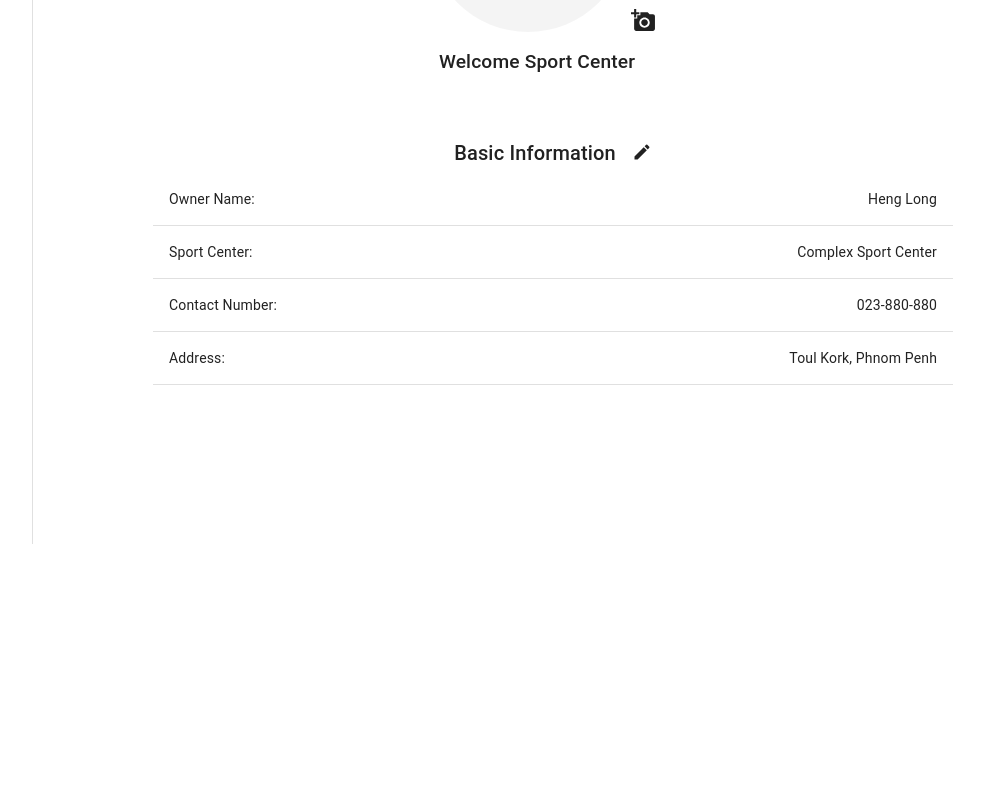
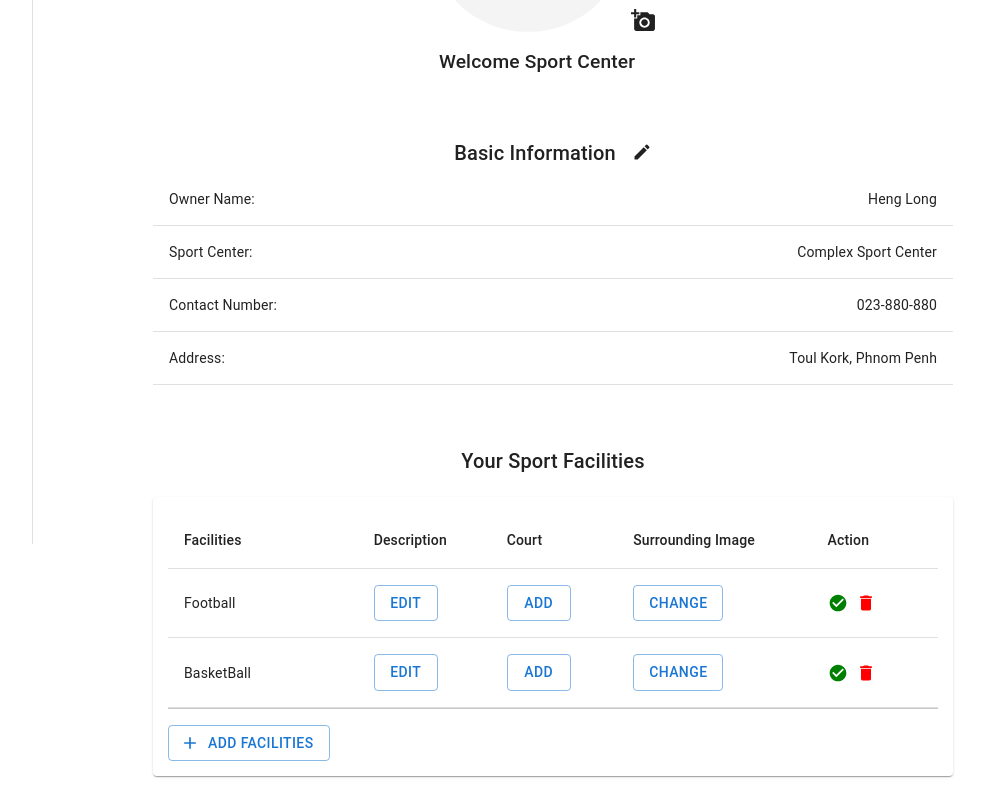
Before and after one commit to A3rii/Project-Practicum-, a React (Vite) app: page /dashboard in a window 1280 px wide. Shown: the part 256-1056 px from the top of the page, without its empty margins (207-1192 px from the left). Before the commit the page ends 800 px from the top, so only its background shows below. Built offline with nearby package versions, Linux system fonts and the light colour scheme; a web font is replaced by a local one.

Commit message:
update to admin

```diff
--- a/src/App.css
+++ b/src/App.css
@@ -801,7 +801,7 @@
 
 .booking-sportFieldCard {
    display: flex;
-   justify-content: center;
+   justify-content: baseline;
    align-items: center;
    column-gap: 7rem;
    row-gap: 4rem;
@@ -1034,7 +1034,7 @@
    background-blend-mode: darken;
    aspect-ratio: 16;
    max-width: 100%;
-   min-height: 38rem;
+   min-height: 55rem;
    height: auto;
    background-repeat: no-repeat;
    backdrop-filter: blur(5px);
@@ -1046,7 +1046,7 @@
    align-items: center;
    flex-direction: column;
    row-gap: 1.5rem;
-   margin-top: 4rem;
+   margin-top: 1.5rem;
 }
 
 .sportField-banner h2 {
@@ -1067,104 +1067,46 @@
    text-align: justify;
 }
 
+
+
 .date-time {
-   max-width: 100%;
-   width: 70rem;
-   height: 7rem;
-   display: flex;
-   justify-content: center;
-   align-items: center;
+   max-width: 35rem;
+   min-height: 33rem;
+   display: flex;
+   justify-content: center;
+   align-items: center;
+   flex-direction: column;
+   margin-top: 1.5rem;
+   border-radius: 5px;
    background-color: var(--white);
-   margin: 5rem auto;
-   border-radius: 5px;
-   color: var(--dark);
-   column-gap: 2rem;
-
-}
-
-
-
-.sport-court {
-   display: flex;
-   justify-content: space-between;
-   align-items: center;
-   max-width: 100%;
+
+}
+
+.sport-time {
+   width: 75%;
+   display: flex;
+   justify-content: center;
+   align-items: center;
+   gap: 1rem;
+   margin-bottom: 1rem;
+}
+
+.sport-search {
+   display: flex;
+   justify-content: center;
+   align-items: center;
    width: 25%;
-   height: 3.5rem;
-   margin-top: .5rem;
-   border-radius: 4px;
-   border: 1px solid #aeaeae;
-   padding: 1rem;
-
-}
-
-.sport-courtInformation {
-   display: flex;
-   justify-content: center;
-   align-items: center;
-   column-gap: 1rem;
-}
-
-.date-time-btn {
-   display: flex;
-   justify-content: center;
-   align-items: center;
-   margin-top: .5rem;
-}
-
-.sport-search {
-   display: flex;
-   justify-content: center;
-   align-items: center;
-   width: 25%;
    max-width: 100%;
    height: 75%;
 }
 
 
-.sport-btn {
-   display: flex;
-   justify-content: center;
-   align-items: center;
-   border: none;
-   outline: none;
-   background-color: var(--solid-red);
-   border-radius: 5px;
-   width: 90%;
-   height: 100%;
-   color: var(--white);
-   column-gap: .5rem;
-}
-
-.court-options {
-   position: absolute;
-   top: 31rem;
-   left: 65.1rem;
-   max-height: 150px;
-   overflow-y: auto;
-   background-color: #fff;
-   border: 1px solid #ccc;
-   border-radius: 5px;
-   box-shadow: 0 0 5px rgba(0, 0, 0, 0.1);
-   z-index: 1;
-}
-
-.court-options>div {
-   width: 21rem;
-   padding: 2rem;
-   cursor: pointer;
-}
-
-.court-options>div:hover {
-   background-color: #f5f5f5;
-}
-
-.sport-btn i {
-   font-size: 1.2rem;
-}
-
-
-
+.sport-reserve {
+   display: flex;
+   justify-content: center;
+   align-items: center;
+   flex-wrap: wrap;
+}
 
 .sport-schedule {
    background: rgba(0, 0, 0, 0.5) url('./assets/BookingImags/pic15.jpg') center/cover;
@@ -1631,6 +1573,18 @@
    gap: 1rem;
 }
 
+.home-editSportcenter {
+   margin-top: 4rem;
+   display: flex;
+   justify-content: center;
+   align-items: center;
+   flex-direction: column;
+   text-align: center;
+   font-family: "Roboto", sans-serif;
+   font-size: 1.2rem;
+   font-weight: 500;
+}
+
 .confirm-nav {
    display: flex;
    justify-content: baseline;
--- a/src/App.jsx
+++ b/src/App.jsx
@@ -27,8 +27,6 @@ function App() {
 
           <Route index element={<HomeDash />} />
           <Route path="/dashboard" element={<HomeDash />} />
-
-
           <Route path="/confirm_match" element={<ConfirmMatch />} >
             <Route index element={<ConfirmPage />} />
             <Route path="/confirm_match/confirm" element={<ConfirmPage />} />
--- a/src/view/page/AdminCenter/HomeDash.jsx
+++ b/src/view/page/AdminCenter/HomeDash.jsx
@@ -3,13 +3,39 @@ import Stack from '@mui/material/Stack';
 import AddAPhotoIcon from '@mui/icons-material/AddAPhoto';
 import Table from "@mui/material/Table";
 import TableCell from "@mui/material/TableCell";
+import TableHead from '@mui/material/TableHead';
+import Paper from '@mui/material/Paper';
+import TableBody from '@mui/material/TableBody';
 import TableContainer from "@mui/material/TableContainer";
 import TableRow from "@mui/material/TableRow";
 import EditIcon from '@mui/icons-material/Edit';
-
+import CheckCircleIcon from '@mui/icons-material/CheckCircle';
+import AddIcon from '@mui/icons-material/Add';
+import DeleteIcon from "@mui/icons-material/Delete";
+import Button from '@mui/material/Button';
+import Divider from "@mui/material/Divider";
 
 
 export default function HomeDash() {
+  const columns = [
+    { id: 'facilities', label: 'Facilities', minWidth: 150 },
+    { id: 'description', label: 'Description', minWidth: 100 },
+    { id: 'court', label: 'Court', minWidth: 100 },
+    { id: 'image', label: 'Surrounding Image', minWidth: 100 },
+    { id: 'action', label: 'Action', minWidth: 100, },
+
+  ];
+
+
+  function createData(facilities) {
+    return { facilities };
+  }
+
+  const rows = [
+    createData('Football'),
+    createData('BasketBall'),
+
+  ]
   return (
     <>
 
@@ -37,6 +63,10 @@ export default function HomeDash() {
         </div>
 
       </div>
+
+
+
+
 
 
 
@@ -96,6 +126,80 @@ export default function HomeDash() {
         </TableContainer>
       </div>
 
+
+      <div className="home-editSportcenter">
+        <h5>Your Sport Facilities</h5>
+
+        <Paper sx={{ width: "50rem", overflow: 'hidden', padding: "15px", marginTop: "1rem" }}>
+          <TableContainer>
+            <Table stickyHeader aria-label="sticky table">
+              <TableHead>
+                <TableRow>
+                  {columns.map((column) => (
+                    <TableCell
+                      key={column.id}
+                      style={{ minWidth: column.minWidth }}
+                    >
+                      {column.label}
+                    </TableCell>
+                  ))}
+                </TableRow>
+              </TableHead>
+
+              <TableBody>
+                {rows.map((row, index) => (
+                  <TableRow key={index}  >
+                    <TableCell align="left" style={{ minWidth: "100px" }}>{row.facilities}</TableCell>
+
+
+                    <TableCell align="left" style={{ minWidth: "100px" }}>
+                      {row.description}
+                      <Button variant="outlined">Edit </Button>
+                    </TableCell>
+
+
+                    {/*Should be input */}
+                    <TableCell align="left" style={{ minWidth: "100px" }}>
+                      {row.court}
+                      <Button variant="outlined">Add</Button>
+                    </TableCell>
+
+
+                    {/*Should be input */}
+                    <TableCell align="left" style={{ minWidth: "100px" }}>
+                      {row.image}
+                      <Button variant="outlined">Change </Button>
+                    </TableCell>
+
+
+
+
+                    <TableCell align="left" style={{ minWidth: "100px" }} >
+                      <Stack direction="row" spacing={1}>
+                        <CheckCircleIcon
+                          style={{ fontSize: "20px", color: "green", cursor: "pointer" }}
+                        />
+                        <DeleteIcon
+                          style={{ fontSize: "20px", color: "red", cursor: "pointer" }}
+                        />
+                      </Stack>
+                    </TableCell>
+                  </TableRow>
+                ))}
+
+              </TableBody>
+
+            </Table>
+            <Divider />
+
+            <div style={{ display: 'flex', justifyContent: 'flex-start', marginTop: '1rem' }}>
+              <Button variant="outlined" startIcon={<AddIcon />}>Add Facilities</Button>
+            </div>
+          </TableContainer>
+
+        </Paper>
+      </div>
+
     </>
 
   )
--- a/src/view/page/SportField/SportField.jsx
+++ b/src/view/page/SportField/SportField.jsx
@@ -1,5 +1,3 @@
-import { useState } from "react";
-import { Link } from "react-router-dom"
 import Header from "../../../components/Header/Header";
 import Footer from "../../../components/Footer/Footer";
 import Table from '@mui/material/Table';
@@ -9,9 +7,21 @@ import TableContainer from '@mui/material/TableContainer';
 import TableHead from '@mui/material/TableHead';
 import TableRow from '@mui/material/TableRow';
 import Paper from '@mui/material/Paper';
-import TimePicker from "../../../components/TimePicker/TimePicker";
-import DatePicker from "../../../components/DatePicker/DatePicker";
+import dayjs from 'dayjs';
 import FootballCourt from "./../../../assets/BookingImags/pic12.jpg"
+import { TimePicker } from '@mui/x-date-pickers/TimePicker';
+import { Link } from "react-router-dom"
+import { useState } from "react";
+import { DemoContainer } from '@mui/x-date-pickers/internals/demo';
+import { AdapterDayjs } from '@mui/x-date-pickers/AdapterDayjs';
+import { LocalizationProvider } from '@mui/x-date-pickers/LocalizationProvider';
+import { DateCalendar } from '@mui/x-date-pickers/DateCalendar';
+import OutlinedInput from '@mui/material/OutlinedInput';
+import InputLabel from '@mui/material/InputLabel';
+import MenuItem from '@mui/material/MenuItem';
+import FormControl from '@mui/material/FormControl';
+import Select from '@mui/material/Select';
+
 
 
 
@@ -59,26 +69,27 @@ function AccessibleTable() {
                ))}
             </TableBody>
          </Table>
-      </ TableContainer>
+      </TableContainer>
    );
 }
 
 
 
 export default function SportField() {
-   // eslint-disable-next-line no-unused-vars
-   const [courtType, setCourtType] = useState("Select Court Type");
+   const [value, setValue] = useState(dayjs('2022-04-17'));
+   const [court, setCourt] = useState(null);
 
 
-   // eslint-disable-next-line no-unused-vars
-   const [courtOptions, setCourtOptions] = useState([
-      "Indoor Court",
-      "Outdoor 6v6",
-      "Outdoor 11v11",
-   ]);
+   const handleOnSelectCourt = (e) => {
+      setCourt(e.target.value);
+   }
 
-
-
+   const names = [
+      'Court A',
+      'Court B',
+      'Court 11 v 11',
+      'Court 5 v 5'
+   ];
 
 
    return (
@@ -95,15 +106,48 @@ export default function SportField() {
             </div>
 
             {/** Date and Time */}
-            <div className="date-time">
-               <div className="sport-date">
-                  <DatePicker />
-               </div>
-               <div className="sport-time">
-                  <TimePicker />
-               </div>
-               <div className="date-time-btn">
-                  <button type="button" className="btn btn-danger btn-lg"> Search </button>
+            <div className="sport-reserve">
+
+               <div className="date-time">
+                  <div className="sport-date">
+                     <LocalizationProvider
+                        dateAdapter={AdapterDayjs}>
+                        <DemoContainer
+
+                           components={['DateCalendar', 'DateCalendar']}>
+                           <DateCalendar
+                              value={value}
+                              onChange={(newValue) => setValue(newValue)}
+                           />
+                        </DemoContainer>
+                     </LocalizationProvider>
+                  </div>
+                  <div className="sport-time">
+                     <LocalizationProvider
+                        dateAdapter={AdapterDayjs}>
+                        <TimePicker label="From" />
+                        <TimePicker label="Till" />
+                     </LocalizationProvider>
+
+                     <FormControl sx={{ m: 1, width: 300 }}>
+                        <InputLabel>Court</InputLabel>
+                        <Select
+                           value={court}
+                           onChange={handleOnSelectCourt}
+                           input={<OutlinedInput label="Court" />}
+                        >
+                           {names.map((name) => (
+                              <MenuItem
+                                 key={name}
+                                 value={name}
+                              >
+                                 {name}
+                              </MenuItem>
+                           ))}
+                        </Select>
+                     </FormControl>
+                  </div>
+                  <button type="button" className="btn btn-danger "> Reserve</button>
                </div>
             </div>
          </div>
```
Also changed, not shown: src/components/TimePicker/TimePicker.jsx (deleted, +0 -26 lines), src/view/page/Booking/Booking.jsx (+0 -7 lines).
